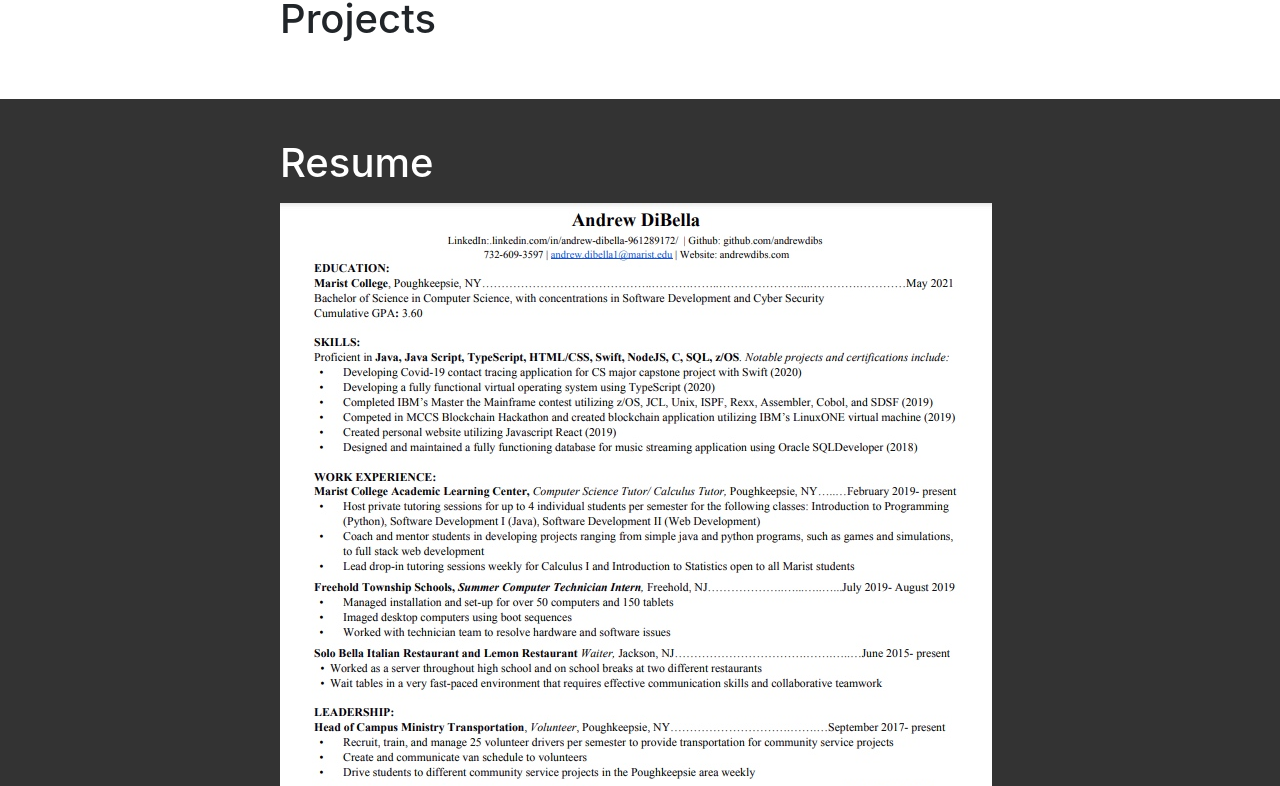
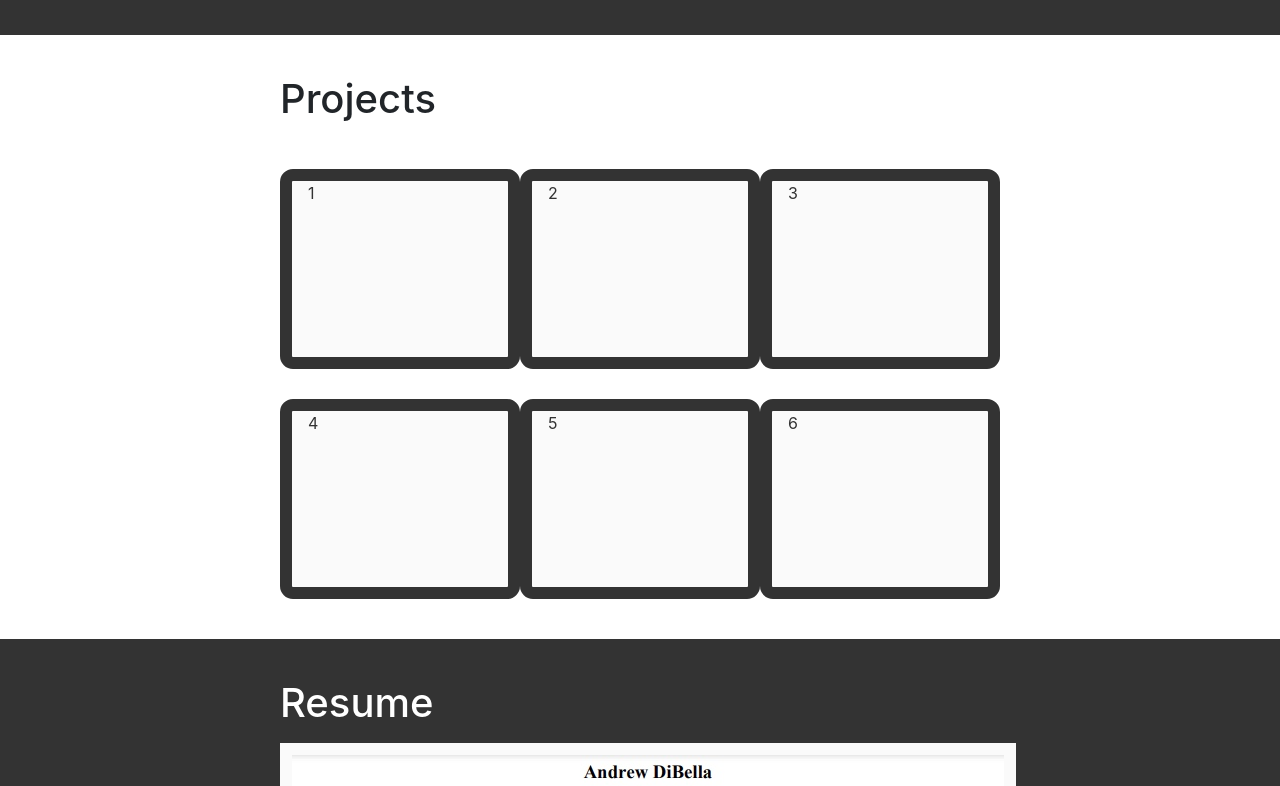
Before and after one commit to andrewdibs/andrewdibs, a React (Create React App) app: page / in a window 1280 px wide. Shown: the part 781-1567 px from the top of the page. Built offline with nearby package versions, Linux system fonts and the light colour scheme.

Commit message:
added project layout

```diff
--- a/src/App.css
+++ b/src/App.css
@@ -21,8 +21,8 @@
 }
 
 .image{
-  height: 480px;
-  width: 400px;
+  height: 560px;
+  width: 460px;
 
 }
 
@@ -59,6 +59,9 @@
   color: #333;
 }
 
+.resumeimg ,.image{
+  border:12px solid #fafafa;
+}
 
 .nav-item:hover {
   color: black;
@@ -80,3 +83,20 @@
   margin: 0 auto;
   padding: 40px;
 }
+
+.grid-container {
+  display: flex;
+  padding-top: 30px;
+
+}
+
+.grid-item {
+  padding-left: 1rem;
+  color: #333;
+  height: 200px;
+  width: 500px;
+  padding-left: 1rem;
+  background-color: #fafafa;
+  border:12px solid #333;
+  border-radius: 13px;
+}
--- a/src/App.js
+++ b/src/App.js
@@ -18,17 +18,28 @@
 
 var projectSection =
   <div>
-
+    <div className="grid-container">
+      <div className="grid-item">1</div>
+      <div className="grid-item">2</div>
+      <div className="grid-item">3</div>
+    </div>
+    <div className="grid-container">
+      <div className="grid-item">4</div>
+      <div className="grid-item">5</div>
+      <div className="grid-item">6</div>
+    </div>
   </div>
 
 
 
+
+
 var resumeSection =
-<div>
-<img src={resume}
-      className="resumeimg"
-      alt="img failed to load: myself and sister Mia"
-    />
+<div className="imageBackground">
+  <img src={resume}
+    className="resumeimg"
+    alt="img failed to load: resume"
+  />
 
 </div>
 
--- a/src/index.css
+++ b/src/index.css
@@ -1,6 +1,5 @@
 
 body {
-  margin: 0;
   padding: 0;
   font-family: -apple-system, BlinkMacSystemFont, "Segoe UI", "Roboto", "Oxygen",
     "Ubuntu", "Cantarell", "Fira Sans", "Droid Sans", "Helvetica Neue",
```
